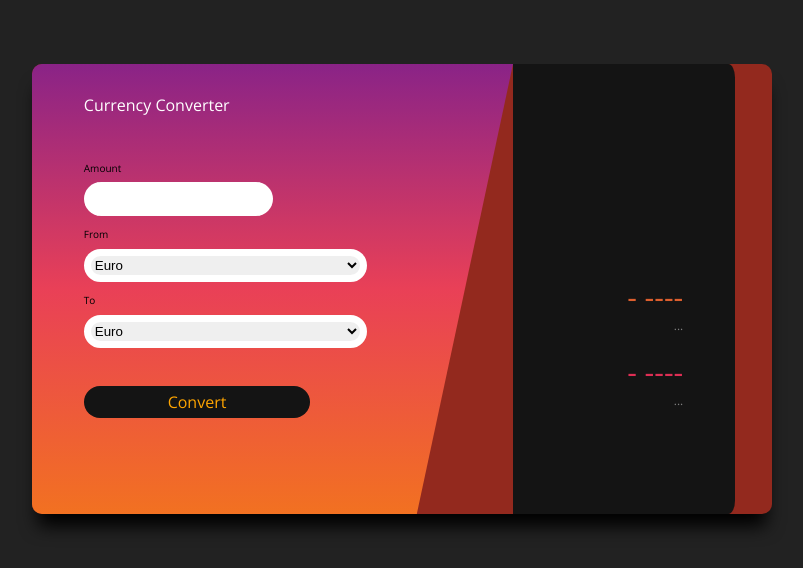
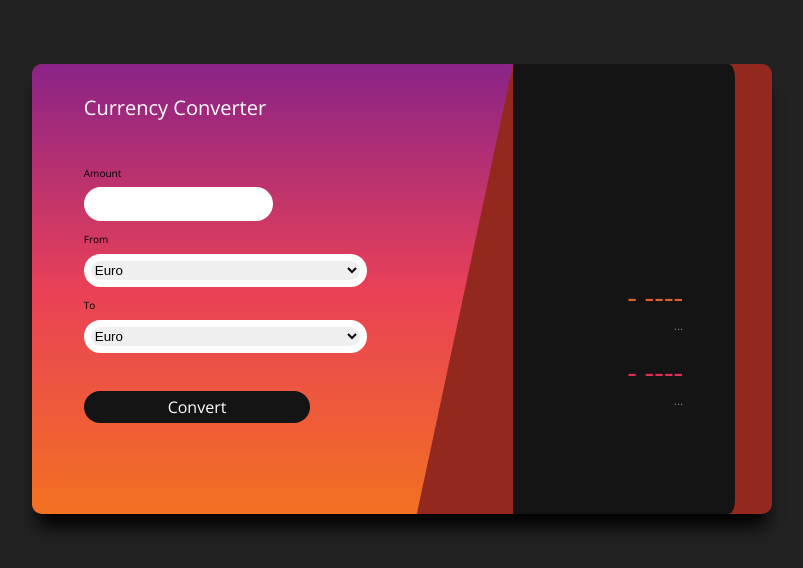
Before and after one commit to Magombedze/MVP-Project-Repository, a website: page index.html in a window 1280 px wide. Shown: the whole page, without its empty margins (238-1041 px from the left). Drawn offline with nearby package versions, Linux system fonts and the light colour scheme.

Commit message:
third commit

```diff
--- a/style.css
+++ b/style.css
@@ -26,7 +26,8 @@ h1 {
 .title {
   color: white;
   margin-bottom: 12%;
-  font-size: 80%;
+  font-size: 100%;
+  font-weight:100;
 }
 
 input {
@@ -105,7 +106,7 @@ select {
   line-height: 2em;
   border-radius: 35px;
   text-align: center;
-  color: orange;
+  color:white;
   text-decoration: none;
   margin-top: 10%;
 }
```
